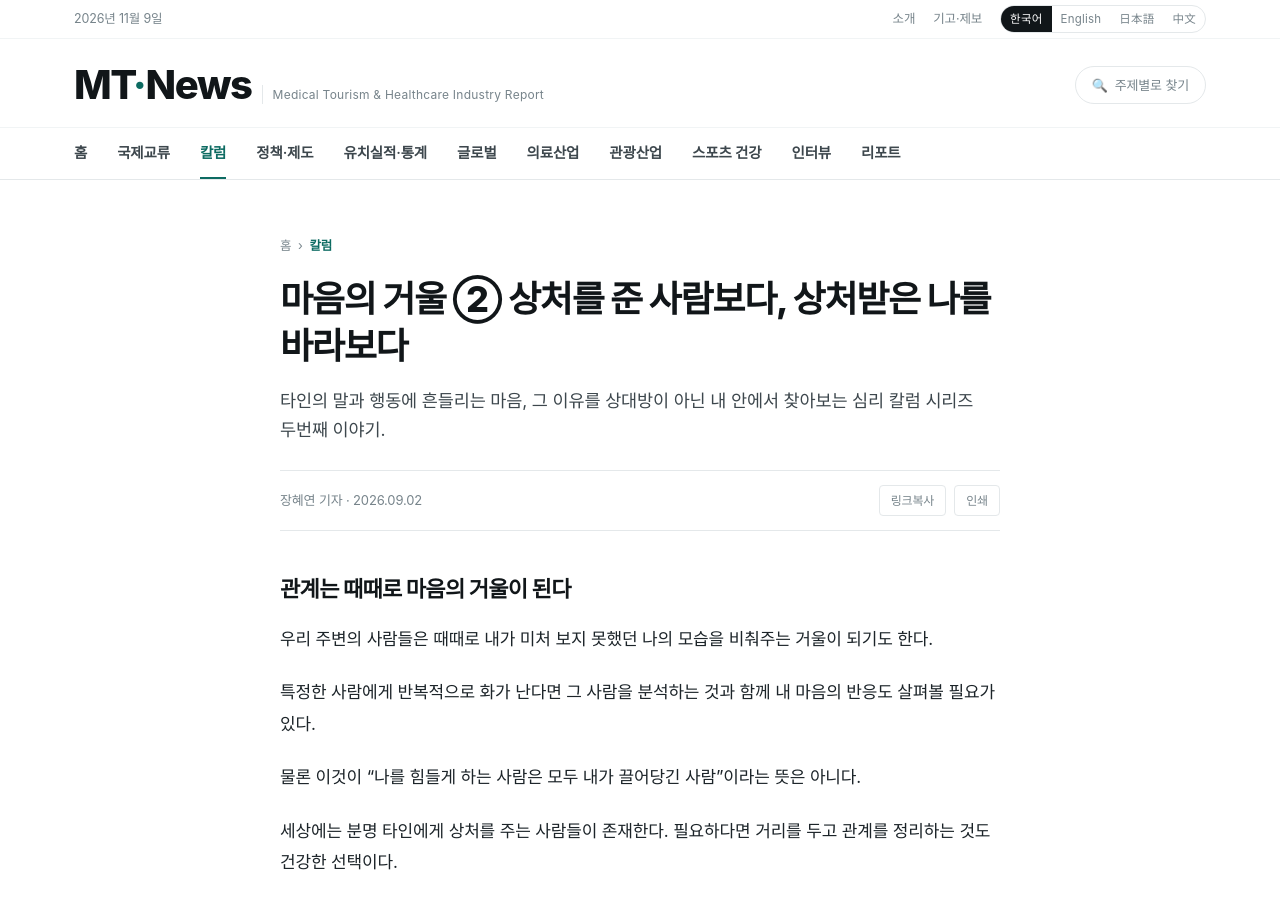
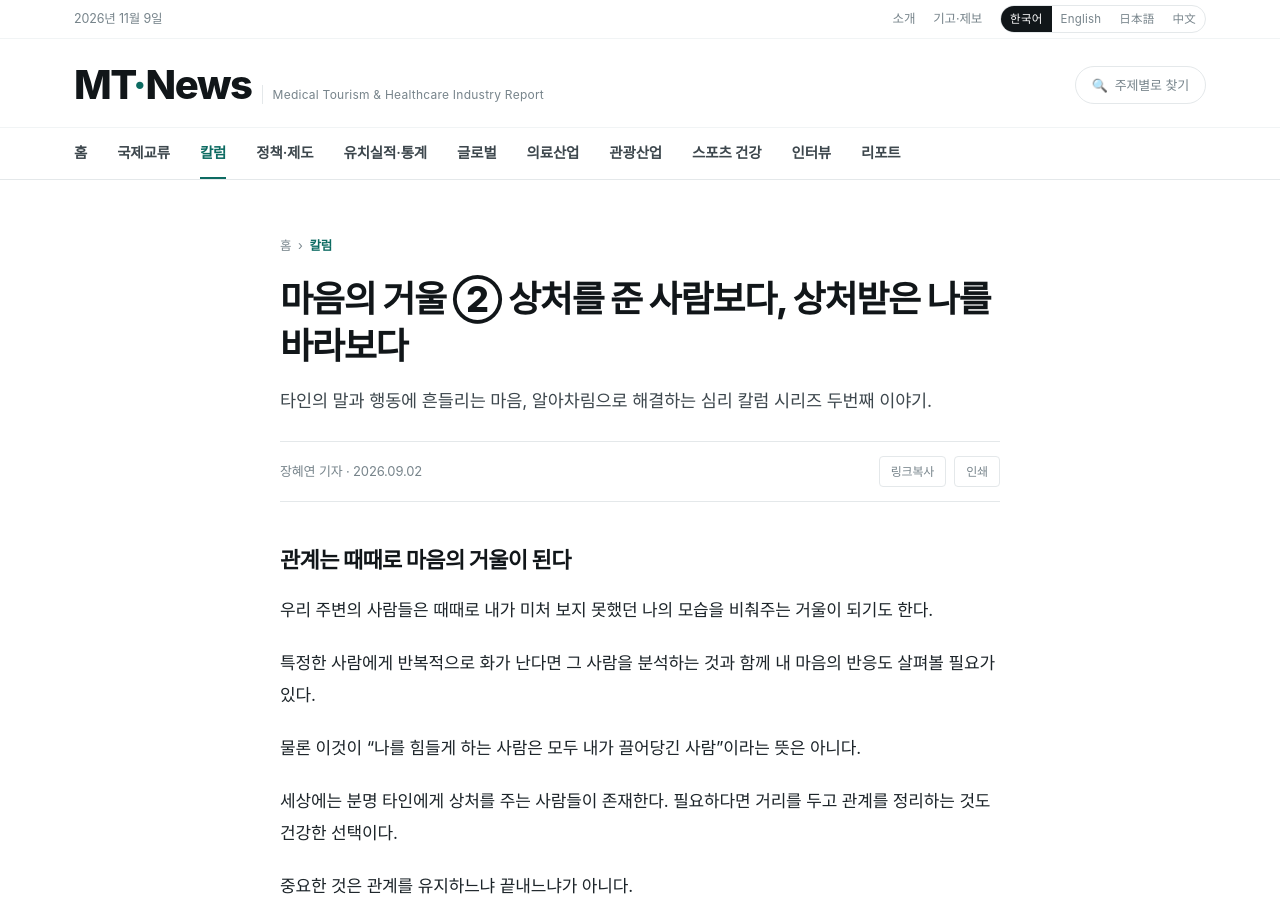
Before and after one commit to kokorojuin-tech/mt-news, a Jekyll site: the page built from _posts/2026-09-02-mind-mirror-2.md, in a window 1280 px wide and 900 px high. Built offline with Jekyll 4.4.1, drawn with Linux system fonts in a browser that asks for light colours; some web fonts are replaced.

Commit message:
Update 2026-09-02-mind-mirror-2.md

```diff
--- a/_posts/2026-09-02-mind-mirror-2.md
+++ b/_posts/2026-09-02-mind-mirror-2.md
@@ -1,6 +1,6 @@
 ---
 title: "마음의 거울 ② 상처를 준 사람보다, 상처받은 나를 바라보다"
-description: "타인의 말과 행동에 흔들리는 마음, 그 이유를 상대방이 아닌 내 안에서 찾아보는 심리 칼럼 시리즈 두번째 이야기."
+description: "타인의 말과 행동에 흔들리는 마음, 알아차림으로 해결하는 심리 칼럼 시리즈 두번째 이야기."
 category: column
 author: 장혜연 기자
 tags: [마음의거울, 심리칼럼, 자기이해]
@@ -24,6 +24,7 @@
 내가 달라지면 어떤 관계는 자연스럽게 가까워지고, 어떤 관계는 자연스럽게 멀어질 수 있다.
 
 그 결과를 억지로 붙잡지 않는 것도 마음의 연습이다.
+
 ## 알아차림은 어떻게 시작할까
 
 방법은 의외로 간단하다.
```
